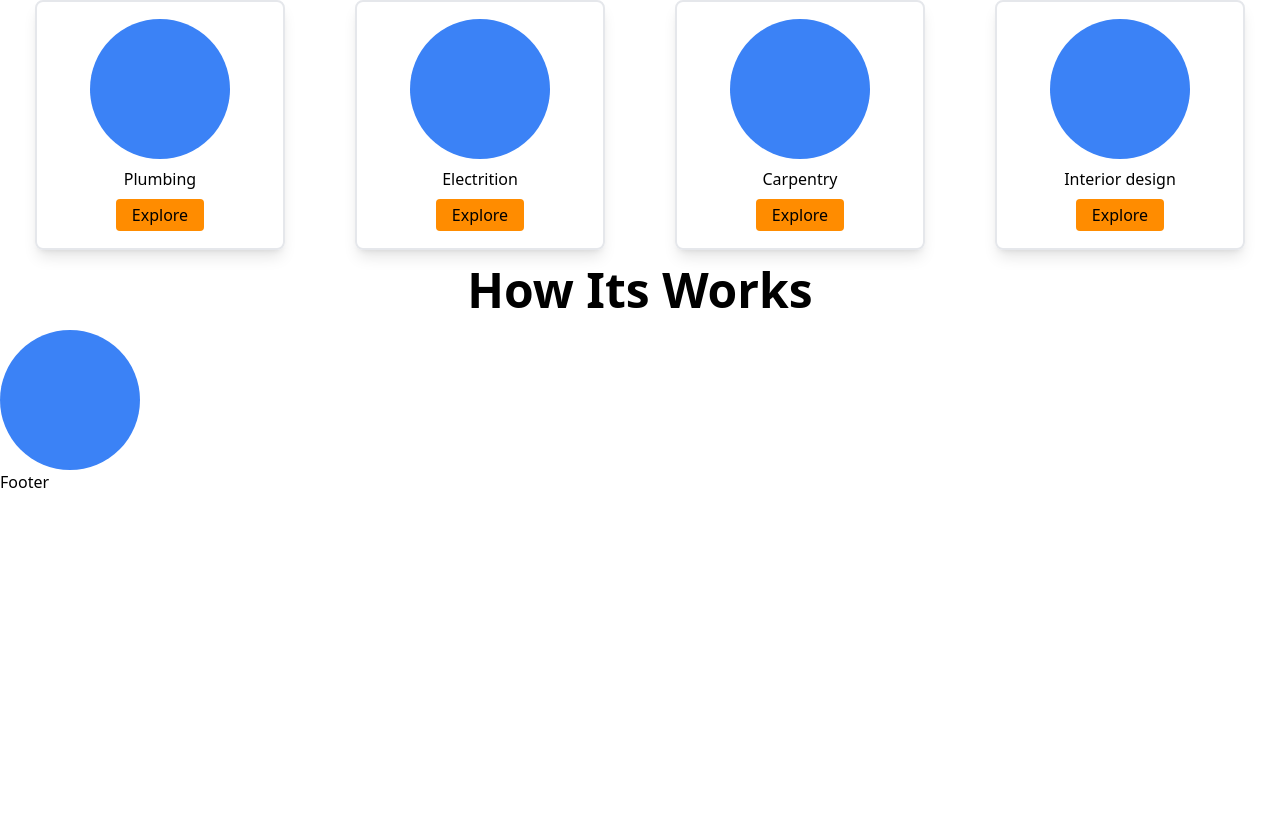
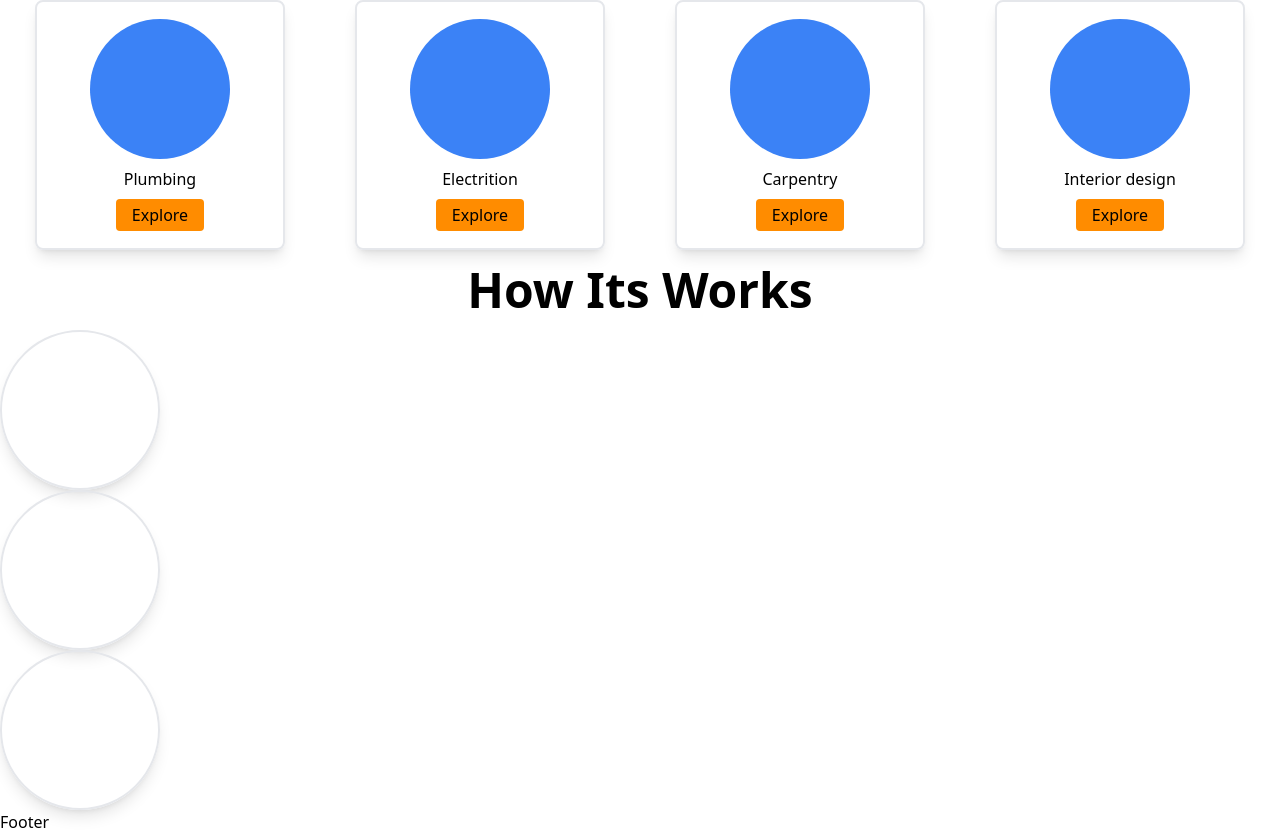
Before and after one commit to shivanand91/Sarvisso, a React (Vite) app in the folder Frontend/: page / in a window 1280 px wide. Shown: the part 668-1502 px from the top of the page. Before the commit the page ends 1162 px from the top, so only its background shows below. Built offline with nearby package versions, Linux system fonts and the light colour scheme.

Commit message:
changes by pandey

```diff
--- a/Frontend/src/components/Works.jsx
+++ b/Frontend/src/components/Works.jsx
@@ -4,7 +4,10 @@ const Works = () => {
   return (
     <div>
       <h1 className='text-center font-bold mb-4 mt-4 text-5xl'>How Its Works</h1>
-      <div className='h-[140px] w-[140px] bg-blue-500  rounded-full gap 3'></div>
+
+      <div className='h-[160px] w-[160px] shadow-lg border-2  rounded-full gap 3'></div>
+      <div className='h-[160px] w-[160px] shadow-lg border-2 rounded-full gap 3'></div>
+      <div className='h-[160px] w-[160px] shadow-lg border-2 rounded-full gap 3'></div>
     </div>
   )
 }
```
